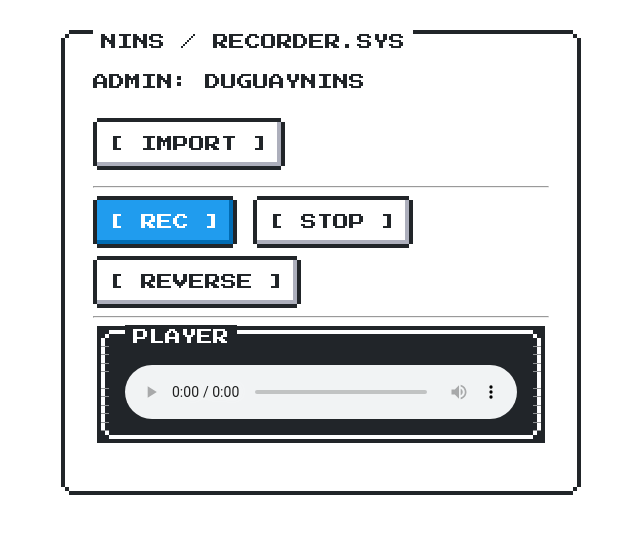
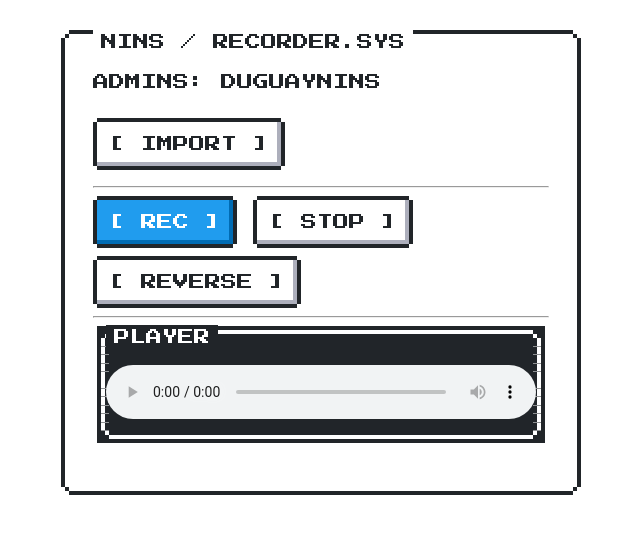
Before and after one commit to duguaynins/revoice, a plain HTML site: page index.html in a window 1280 px wide. Shown: the whole page, without its empty margins (319-959 px from the left). Drawn offline with nearby package versions, Linux system fonts and the light colour scheme.

Commit message:
Update index.html

```diff
--- a/index.html
+++ b/index.html
@@ -3,7 +3,7 @@
 <head>
 <meta charset="UTF-8">
 <meta name="viewport" content="width=device-width, initial-scale=1">
-<title>NINS / RECORDER.SYS</title>
+<title translate="no">nins/recorder.sys</title>
 
 <link rel="manifest" href="/manifest.json">
 <meta name="theme-color" content="#FFFFFF">
@@ -51,7 +51,7 @@ input[type="file"]{
 <div class="nes-container is-rounded with-title">
 <p class="title">NINS / RECORDER.SYS</p>
 
-<p id="status">ADMIN: DUGUAYNINS</p>
+<p id="status">ADMINS: DUGUAYNINS</p>
 
 <button class="nes-btn" id="importBtn">[ IMPORT ]</button>
 <hr>
@@ -63,14 +63,17 @@ input[type="file"]{
 
 <hr>
 
-<div class="nes-container is-dark is-rounded with-title">
+<div class="nes-container is-dark is-rounded with-title" style="
+    padding-left: 5px;
+    padding-right: 5px;
+">
 <p class="title">PLAYER</p>
 <audio id="audioPlayer" controls></audio>
 </div>
 
 <br>
 
-<a class="nes-btn" id="downloadLink" style="display:none">DOWNLOAD FILE</a>
+<a class="nes-btn" id="downloadLink" style="display:none">[ DOWNLOAD ]</a>
 
 </div>
 
```
